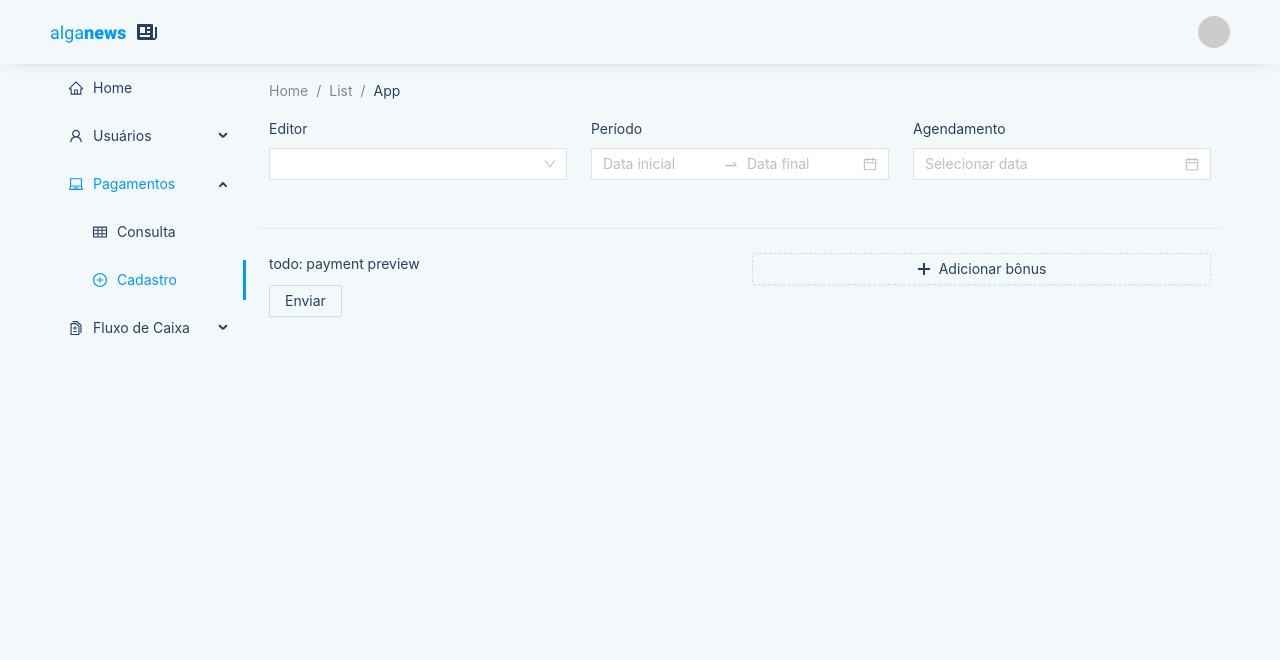
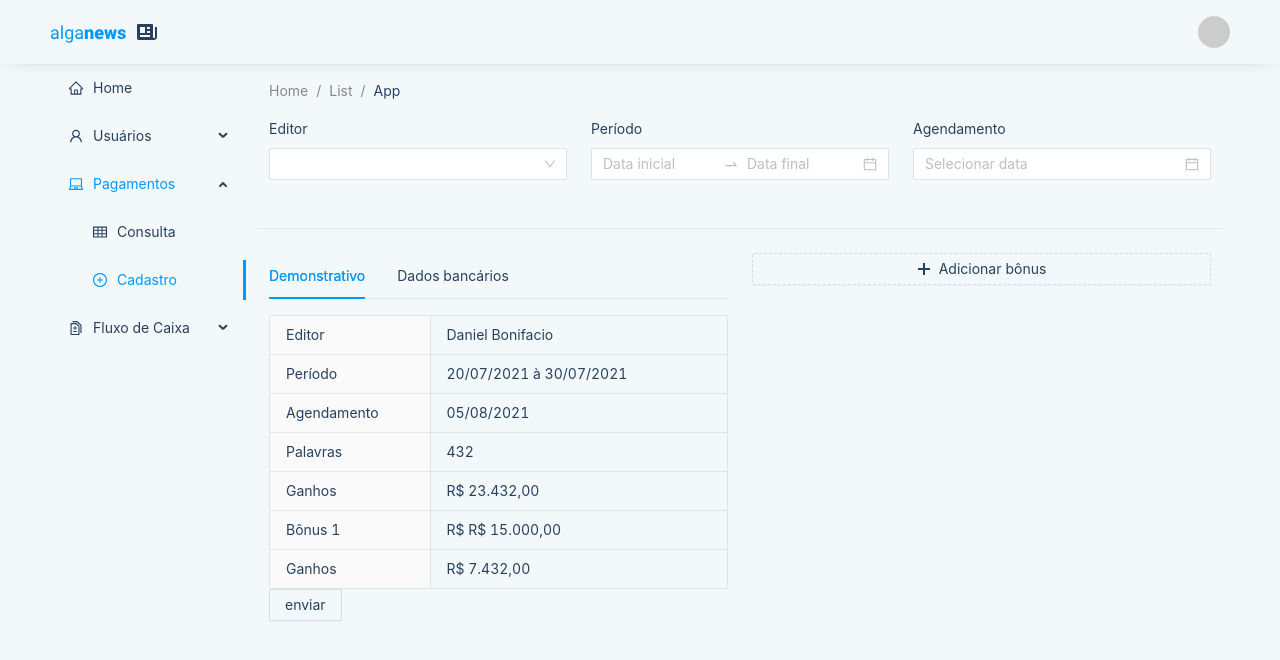
Before and after one commit to antoniotnn/alganews-admin, a React (Create React App) app: page /pagamentos/cadastro in a window 1280 px wide. Shown: the top 660 px of the page. Built offline with nearby package versions, Linux system fonts and the light colour scheme.

Commit message:
Payment Preview Layout

```diff
--- a/src/app/features/PaymentForm.tsx
+++ b/src/app/features/PaymentForm.tsx
@@ -1,19 +1,32 @@
-import {Payment} from "tnn-sdk";
-import {Button, Col, DatePicker, Divider, Form, Input, Row, Select} from "antd";
-import useUsers from "../../core/hooks/useUsers";
-import moment, {Moment} from "moment";
-import {useForm} from "antd/lib/form/Form";
-import {DeleteOutlined, PlusOutlined} from "@ant-design/icons";
-import CurrencyInput from "../components/CurrencyInput";
+import { DeleteOutlined, PlusOutlined } from '@ant-design/icons';
+import {
+    Button,
+    Col,
+    DatePicker,
+    Descriptions,
+    Divider,
+    Form,
+    Input,
+    Row,
+    Select,
+    Tabs,
+} from 'antd';
+import { useForm } from 'antd/lib/form/Form';
+import { Payment } from 'tnn-sdk';
+import moment, { Moment } from 'moment';
+import useUsers from '../../core/hooks/useUsers';
+import CurrencyInput from '../components/CurrencyInput';
 
 export default function PaymentForm() {
     const [form] = useForm<Payment.Input>();
-    const {editors} = useUsers();
+    const { editors } = useUsers();
     return (
         <Form<Payment.Input>
             form={form}
             layout={'vertical'}
-            onFinish={form => console.log(form)}
+            onFinish={(form) => {
+                console.log(form);
+            }}
         >
             <Row gutter={24}>
                 <Col xs={24} lg={8}>
@@ -33,13 +46,11 @@ export default function PaymentForm() {
                                 );
                             }}
                         >
-                            {
-                                editors.map((editor) => (
+                            {editors.map((editor) => (
                                 <Select.Option key={editor.id} value={editor.id}>
                                     {editor.name}
                                 </Select.Option>
-                                ))
-                            }
+                            ))}
                         </Select>
                     </Form.Item>
                 </Col>
@@ -52,24 +63,23 @@ export default function PaymentForm() {
                     </Form.Item>
                     <Form.Item label={'Período'} name={'_accountingPeriod'}>
                         <DatePicker.RangePicker
-                            style={{width: '100%'}}
+                            style={{ width: '100%' }}
                             format={'DD/MM/YYYY'}
                             onChange={(date) => {
                                 if (date !== null) {
-                                    const [startsOn, endsOn] = (date as Moment[]);
-
+                                    const [startsOn, endsOn] = date as Moment[];
                                     form.setFieldsValue({
                                         accountingPeriod: {
                                             startsOn: startsOn.format('YYYY-MM-DD'),
                                             endsOn: endsOn.format('YYYY-MM-DD'),
-                                        }
+                                        },
                                     });
                                 } else {
                                     form.setFieldsValue({
                                         accountingPeriod: {
                                             startsOn: undefined,
                                             endsOn: undefined,
-                                        }
+                                        },
                                     });
                                 }
                             }}
@@ -80,35 +90,88 @@ export default function PaymentForm() {
                     <Form.Item label={'Agendamento'} name={'scheduledTo'}>
                         <DatePicker
                             disabledDate={(date) => {
-                                return date.isBefore(moment() ||
+                                return (
+                                    date.isBefore(moment()) ||
                                     date.isAfter(moment().add(7, 'days'))
                                 );
                             }}
-                            style={{width: '100%'}}
+                            style={{ width: '100%' }}
                             format={'DD/MM/YYYY'}
                         />
                     </Form.Item>
                 </Col>
                 <Divider />
                 <Col xs={24} lg={12}>
-                    todo: payment preview
+                    <Tabs defaultActiveKey={'payment'}>
+                        <Tabs.TabPane tab={'Demonstrativo'} key={'payment'}>
+                            <Descriptions
+                                labelStyle={{ width: 160 }}
+                                bordered
+                                size={'small'}
+                                column={1}
+                            >
+                                <Descriptions.Item label={'Editor'}>
+                                    Daniel Bonifacio
+                                </Descriptions.Item>
+                                <Descriptions.Item label={'Período'}>
+                                    20/07/2021 à 30/07/2021
+                                </Descriptions.Item>
+                                <Descriptions.Item label={'Agendamento'}>
+                                    05/08/2021
+                                </Descriptions.Item>
+                                <Descriptions.Item label={'Palavras'}>432</Descriptions.Item>
+                                <Descriptions.Item label={'Ganhos'}>
+                                    R$ 23.432,00
+                                </Descriptions.Item>
+                                {[1].map((bonus) => (
+                                    <Descriptions.Item label={`Bônus ${bonus}`}>
+                                        R$ R$ 15.000,00
+                                    </Descriptions.Item>
+                                ))}
+                                <Descriptions.Item label={'Ganhos'}>
+                                    R$ 7.432,00
+                                </Descriptions.Item>
+                            </Descriptions>
+                        </Tabs.TabPane>
+                        <Tabs.TabPane tab={'Dados bancários'} key={'bankAccount'}>
+                            <Descriptions
+                                bordered
+                                labelStyle={{ width: 160 }}
+                                size={'small'}
+                                column={1}
+                            >
+                                <Descriptions.Item label={'Código do Banco'}>
+                                    341
+                                </Descriptions.Item>
+                                <Descriptions.Item label={'Número da conta'}>
+                                    1065160
+                                </Descriptions.Item>
+                                <Descriptions.Item label={'Dígito da conta'}>
+                                    8
+                                </Descriptions.Item>
+                                <Descriptions.Item label={'Agência'}>0001</Descriptions.Item>
+                                <Descriptions.Item label={'Tipo de conta'}>
+                                    Conta Corrente
+                                </Descriptions.Item>
+                            </Descriptions>
+                        </Tabs.TabPane>
+                    </Tabs>
                 </Col>
                 <Col xs={24} lg={12}>
                     <Form.List name={'bonuses'}>
-                        {
-                            (fields, { add, remove }) => {
+                        {(fields, { add, remove }) => {
                             return (
                                 <>
-                                        {
-                                            fields.map((field) => (
-                                                <Row gutter={24} key={field.key}>
+                                    {fields.map((field) => {
+                                        return (
+                                            <Row gutter={24}>
                                                 <Col xs={24} lg={14}>
                                                     <Form.Item
                                                         {...field}
                                                         name={[field.name, 'title']}
                                                         label={'Descrição'}
                                                     >
-                                                            <Input placeholder={'E.g.: 1 milhão de views'}/>
+                                                        <Input placeholder={'E.g.: 1 milhão de views'} />
                                                     </Form.Item>
                                                 </Col>
                                                 <Col xs={24} lg={6}>
@@ -124,7 +187,7 @@ export default function PaymentForm() {
                                                                 form.setFieldsValue({
                                                                     bonuses: bonuses?.map((bonus, index) => {
                                                                         return index === field.name
-                                                                                ? {title: bonus.title, amount}
+                                                                            ? { title: bonus.title, amount }
                                                                             : bonus;
                                                                     }),
                                                                 });
@@ -135,19 +198,19 @@ export default function PaymentForm() {
                                                 <Col xs={24} lg={4}>
                                                     <Form.Item label={'Remover'}>
                                                         <Button
+                                                            onClick={() => remove(field.name)}
                                                             icon={<DeleteOutlined />}
-                                                                onClick={() => remove(field.name)}
                                                             danger
-                                                                size={'small'}
+                                                            size='small'
                                                         />
                                                     </Form.Item>
                                                 </Col>
                                             </Row>
-                                            ))
-                                        }
+                                        );
+                                    })}
                                     <Button
                                         type='dashed'
-                                            onClick={() => add({})}
+                                        onClick={() => add()}
                                         block
                                         icon={<PlusOutlined />}
                                     >
@@ -155,14 +218,11 @@ export default function PaymentForm() {
                                     </Button>
                                 </>
                             );
-                            }
-                        }
+                        }}
                     </Form.List>
                 </Col>
             </Row>
-            <Button htmlType={'submit'}>
-                Enviar
-            </Button>
+            <Button htmlType='submit'>enviar</Button>
         </Form>
     );
 }
```
Lines whose indentation alone changed are shown as unchanged.
